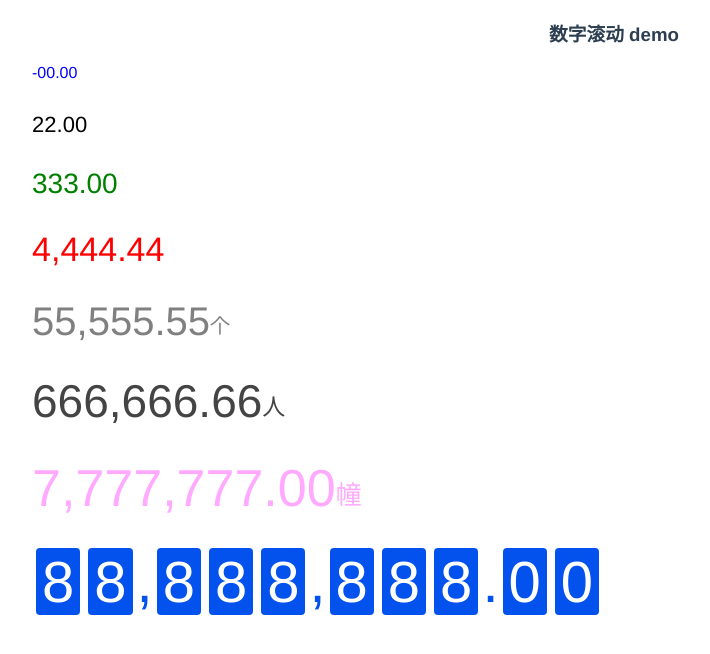
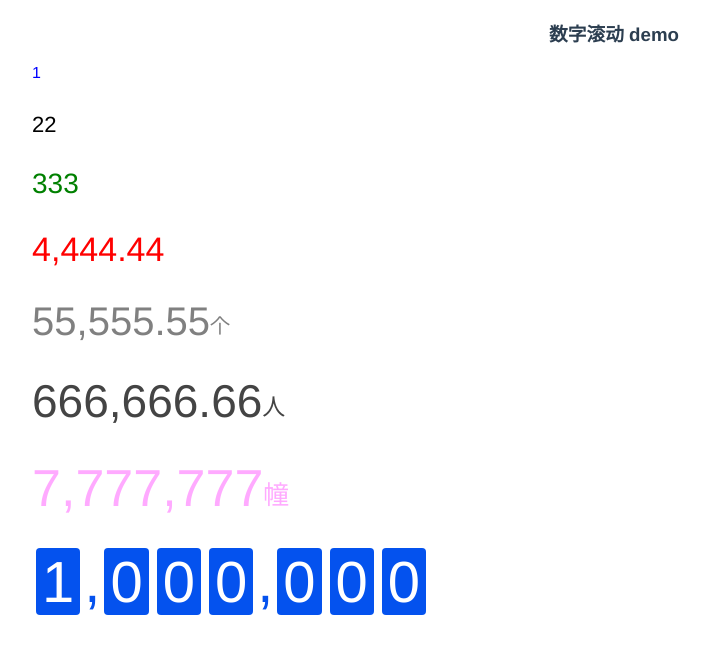
Before and after one commit to Breezeiii/digit-roll, a Vue app: page /#/ in a window 1280 px wide. Shown: the top 654 px of the page, without its empty margins (76-786 px from the left). Built offline with nearby package versions, Linux system fonts and the light colour scheme.

Commit message:
修复 -,100

```diff
--- a/src/components/digit-roll/index.vue
+++ b/src/components/digit-roll/index.vue
@@ -106,6 +106,7 @@ export default {
         .toString()
         .split("")
         .reverse();
+      if (this.value < 0) initArr = initArr.slice(0, -1);
 
       let radixFlag = !initArr.includes(this.resetFormat.radix);
 
@@ -142,6 +143,7 @@ export default {
         }
       });
 
+      if (this.value < 0) _arr.unshift("-");
       return _arr;
     },
   },
--- a/src/views/demo.vue
+++ b/src/views/demo.vue
@@ -59,15 +59,20 @@ export default {
         duration: 1400,
         unit: "幢",
       },
+      // num8: {
+      //   value: 88888888,
+      //   duration: 1600,
+      //   // unit: "¥",
+      // },
       num8: {
-        value: 88888888,
+        value: 1000000,
         duration: 1600,
         // unit: "¥",
       },
     };
   },
   mounted() {
-    var flag = true;
+    var flag = false;
     if (flag) {
       setTimeout(() => {
         for (var i in this.$data) {
```
